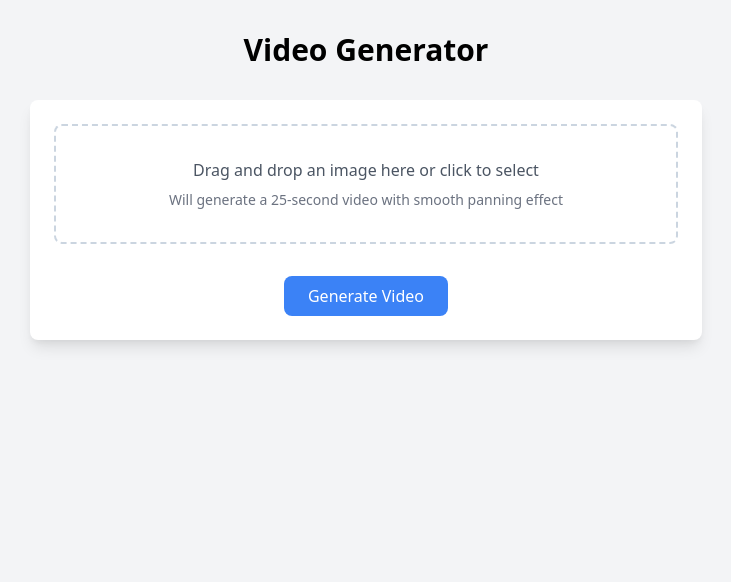
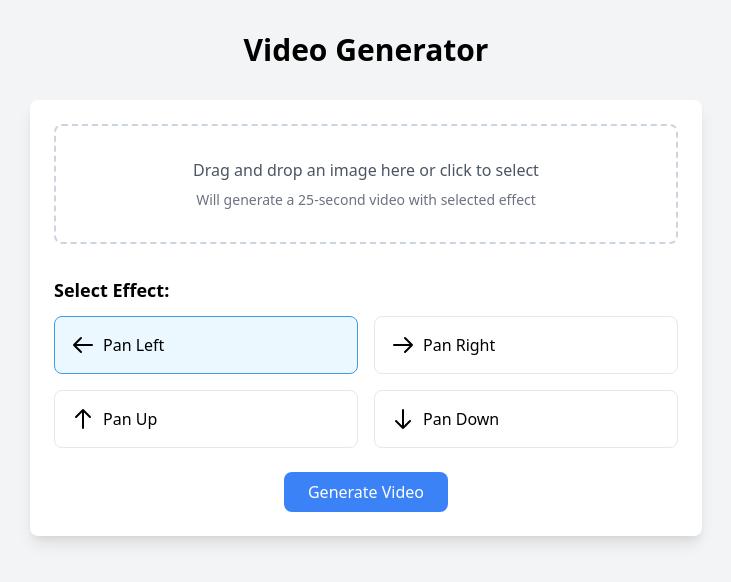
Before and after one commit to yayastartcode/shortmaker, a Flask app: page / in a window 1280 px wide. Shown: the top 582 px of the page, without its empty margins (274-1005 px from the left). Run offline with Flask 2, Linux system fonts and the light colour scheme.

Commit message:
first commit

```diff
--- a/app.py
+++ b/app.py
@@ -34,7 +34,7 @@ def cleanup_old_files():
             except:
                 pass
 
-def create_panning_video(image_path, duration=25):
+def create_panning_video(image_path, duration=25, effect='left'):
     # Run cleanup before creating new video
     cleanup_old_files()
 
@@ -42,71 +42,79 @@ def create_panning_video(image_path, duration=25):
     video_width = 1080
     video_height = 1920
 
-    # Load and process the image
-    img = Image.open(image_path)
+    # Open and process image
+    with Image.open(image_path) as img:
+        # Convert to RGB if necessary
+        if img.mode != 'RGB':
+            img = img.convert('RGB')
 
-    # Calculate dimensions for the enlarged image
-    aspect_ratio = img.width / img.height
-    enlarged_width = int(video_width * 2)  # Make image 2x wider than video frame
-    enlarged_height = int(enlarged_width / aspect_ratio)
+        # Calculate resize dimensions based on effect direction
+        if effect in ['left', 'right']:
+            # For horizontal panning, make image 2x wider
+            new_width = video_width * 2
+            new_height = int((video_height / video_width) * new_width)
+            resize_dim = (new_width, new_height)
+        else:  # up or down
+            # For vertical panning, make image 2x taller
+            new_height = video_height * 2
+            new_width = int((video_width / video_height) * new_height)
+            resize_dim = (new_width, new_height)
 
-    # Ensure the image is tall enough
-    if enlarged_height < video_height:
-        enlarged_height = video_height
-        enlarged_width = int(enlarged_height * aspect_ratio)
+        # Resize image
+        img = img.resize(resize_dim, Image.Resampling.LANCZOS)
 
-    # Resize image using Lanczos resampling
-    img = img.resize((enlarged_width, enlarged_height), Image.Resampling.LANCZOS)
+        # Save temporary file
+        temp_path = os.path.join(app.config['UPLOAD_FOLDER'], 'temp_resized.jpg')
+        img.save(temp_path)
 
-    # Convert to RGB mode if necessary
-    if img.mode in ('RGBA', 'P'):
-        img = img.convert('RGB')
+    # Create video clips
+    image_clip = ImageClip(temp_path)
 
-    # Save the resized image as a temporary file
-    temp_img_path = os.path.join(app.config['UPLOAD_FOLDER'], 'temp_resized.jpg')
-    img.save(temp_img_path, quality=95)
+    # Create a black background
+    bg_clip = ColorClip(size=(video_width, video_height), color=(0, 0, 0))
+    bg_clip = bg_clip.set_duration(duration)
 
-    # Create a black background clip
-    bg_clip = ColorClip(size=(video_width, video_height),
-                       color=(0, 0, 0),
-                       duration=duration)
+    # Define position function based on effect
+    if effect == 'left':
+        def pos_func(t):
+            # Move from right to left
+            progress = t / duration
+            x = video_width - (progress * video_width)
+            return (x, 'center')
+    elif effect == 'right':
+        def pos_func(t):
+            # Move from left to right
+            progress = t / duration
+            x = -video_width + (progress * video_width)
+            return (x, 'center')
+    elif effect == 'up':
+        def pos_func(t):
+            # Move from bottom to top
+            progress = t / duration
+            y = video_height - (progress * video_height)
+            return ('center', y)
+    else:  # down
+        def pos_func(t):
+            # Move from top to bottom
+            progress = t / duration
+            y = -video_height + (progress * video_height)
+            return ('center', y)
 
-    # Create the image clip
-    clip = ImageClip(temp_img_path)
-
-    def get_frame_position(t):
-        # Calculate position for smooth panning from right to left
-        progress = t / duration
-
-        # Start position (right side)
-        x_start = -(enlarged_width - video_width)
-        # End position (left side)
-        x_end = 0
-
-        # Linear interpolation from start to end position
-        x = x_start + (x_end - x_start) * progress
-
-        # Center vertically
-        y = (video_height - enlarged_height) // 2
-
-        return (int(x), int(y))
-
-    # Create the moving clip
-    moving_clip = (clip
-                  .set_duration(duration)
-                  .set_position(get_frame_position))
-
-    # Combine clips and crop to final size
-    final_clip = (CompositeVideoClip([bg_clip, moving_clip])
+    # Set clip properties
+    image_clip = (image_clip
+                 .set_position(pos_func)
                  .set_duration(duration))
 
-    # Write to output file
+    # Combine clips
+    final_clip = CompositeVideoClip([bg_clip, image_clip])
+
+    # Write output file
     output_path = os.path.join(app.config['UPLOAD_FOLDER'], 'output.mp4')
-    final_clip.write_videofile(output_path, fps=30, codec='libx264')
+    final_clip.write_videofile(output_path, fps=30, codec='libx264', audio=False)
 
-    # Clean up temporary files
+    # Clean up
     try:
-        os.remove(temp_img_path)
+        os.remove(temp_path)
     except:
         pass
 
@@ -125,23 +133,27 @@ def upload_files():
 
     files = request.files.getlist('files[]')
     file = files[0] if files else None
+    effect = request.form.get('effect', 'left')  # Get selected effect, default to left
 
     if not file or not allowed_file(file.filename):
         return jsonify({'error': 'Please upload a valid image file'}), 400
 
+    if effect not in ['left', 'right', 'up', 'down']:
+        return jsonify({'error': 'Invalid effect selected'}), 400
+
     try:
         # Get original filename without extension
         original_name = os.path.splitext(secure_filename(file.filename))[0]
-        # Create video filename with timestamp
-        video_filename = f"{original_name}_video_{int(time.time())}.mp4"
+        # Create video filename with timestamp and effect
+        video_filename = f"{original_name}_{effect}_video_{int(time.time())}.mp4"
 
         filepath = os.path.join(app.config['UPLOAD_FOLDER'], secure_filename(file.filename))
         file.save(filepath)
 
-        # Create video with panning effect
-        output_path = create_panning_video(filepath)
+        # Create video with selected panning effect
+        output_path = create_panning_video(filepath, effect=effect)
 
-        # Rename the output file to include the original filename
+        # Rename the output file to include the original filename and effect
         final_path = os.path.join(app.config['UPLOAD_FOLDER'], video_filename)
         os.rename(output_path, final_path)
 
--- a/templates/index.html
+++ b/templates/index.html
@@ -20,6 +20,13 @@
             object-fit: cover;
             margin: 5px;
         }
+        .effect-option {
+            transition: all 0.3s ease;
+        }
+        .effect-option.selected {
+            border-color: #4299e1;
+            background-color: #ebf8ff;
+        }
     </style>
 </head>
 <body class="bg-gray-100 min-h-screen">
@@ -30,11 +37,50 @@
             <div class="bg-white rounded-lg shadow-lg p-6">
                 <div id="drop-zone" class="drop-zone rounded-lg p-8 text-center cursor-pointer mb-4">
                     <p class="text-gray-600 mb-2">Drag and drop an image here or click to select</p>
-                    <p class="text-sm text-gray-500">Will generate a 25-second video with smooth panning effect</p>
+                    <p class="text-sm text-gray-500">Will generate a 25-second video with selected effect</p>
                     <input type="file" id="file-input" accept="image/*" class="hidden">
                 </div>
 
                 <div id="preview" class="flex justify-center mb-4"></div>
+
+                <!-- Effect Selection -->
+                <div class="mb-6">
+                    <h3 class="text-lg font-semibold mb-3">Select Effect:</h3>
+                    <div class="grid grid-cols-2 gap-4">
+                        <div class="effect-option cursor-pointer border rounded-lg p-4 hover:bg-blue-50" data-effect="left">
+                            <div class="flex items-center">
+                                <svg class="w-6 h-6 mr-2" fill="none" stroke="currentColor" viewBox="0 0 24 24">
+                                    <path stroke-linecap="round" stroke-linejoin="round" stroke-width="2" d="M10 19l-7-7m0 0l7-7m-7 7h18"/>
+                                </svg>
+                                <span>Pan Left</span>
+                            </div>
+                        </div>
+                        <div class="effect-option cursor-pointer border rounded-lg p-4 hover:bg-blue-50" data-effect="right">
+                            <div class="flex items-center">
+                                <svg class="w-6 h-6 mr-2" fill="none" stroke="currentColor" viewBox="0 0 24 24">
+                                    <path stroke-linecap="round" stroke-linejoin="round" stroke-width="2" d="M14 5l7 7m0 0l-7 7m7-7H3"/>
+                                </svg>
+                                <span>Pan Right</span>
+                            </div>
+                        </div>
+                        <div class="effect-option cursor-pointer border rounded-lg p-4 hover:bg-blue-50" data-effect="up">
+                            <div class="flex items-center">
+                                <svg class="w-6 h-6 mr-2" fill="none" stroke="currentColor" viewBox="0 0 24 24">
+                                    <path stroke-linecap="round" stroke-linejoin="round" stroke-width="2" d="M5 10l7-7m0 0l7 7m-7-7v18"/>
+                                </svg>
+                                <span>Pan Up</span>
+                            </div>
+                        </div>
+                        <div class="effect-option cursor-pointer border rounded-lg p-4 hover:bg-blue-50" data-effect="down">
+                            <div class="flex items-center">
+                                <svg class="w-6 h-6 mr-2" fill="none" stroke="currentColor" viewBox="0 0 24 24">
+                                    <path stroke-linecap="round" stroke-linejoin="round" stroke-width="2" d="M19 14l-7 7m0 0l-7-7m7 7V3"/>
+                                </svg>
+                                <span>Pan Down</span>
+                            </div>
+                        </div>
+                    </div>
+                </div>
 
                 <div id="progress" class="hidden">
                     <div class="w-full bg-gray-200 rounded-full h-2.5">
@@ -73,8 +119,31 @@
         const downloadLink = document.getElementById('download-link');
         const expiresIn = document.getElementById('expires-in');
         const expiresAt = document.getElementById('expires-at');
+        const effectOptions = document.querySelectorAll('.effect-option');
 
         let selectedFile = null;
+        let selectedEffect = 'left'; // Default effect
+
+        // Effect selection handling
+        effectOptions.forEach(option => {
+            option.addEventListener('click', () => {
+                // Remove selected class from all options
+                effectOptions.forEach(opt => opt.classList.remove('selected'));
+                // Add selected class to clicked option
+                option.classList.add('selected');
+                // Update selected effect
+                selectedEffect = option.dataset.effect;
+                // Enable generate button if file is selected
+                updateGenerateButton();
+            });
+        });
+
+        // Select default effect
+        document.querySelector('[data-effect="left"]').classList.add('selected');
+
+        function updateGenerateButton() {
+            generateBtn.disabled = !selectedFile || !selectedEffect;
+        }
 
         // Drag and drop handlers
         dropZone.addEventListener('dragover', (e) => {
@@ -117,15 +186,16 @@
                     preview.appendChild(img);
                 };
                 reader.readAsDataURL(file);
-                generateBtn.disabled = false;
+                updateGenerateButton();
             }
         }
 
         generateBtn.addEventListener('click', async () => {
-            if (!selectedFile) return;
+            if (!selectedFile || !selectedEffect) return;
 
             const formData = new FormData();
             formData.append('files[]', selectedFile);
+            formData.append('effect', selectedEffect);
 
             generateBtn.disabled = true;
             progress.classList.remove('hidden');
```
